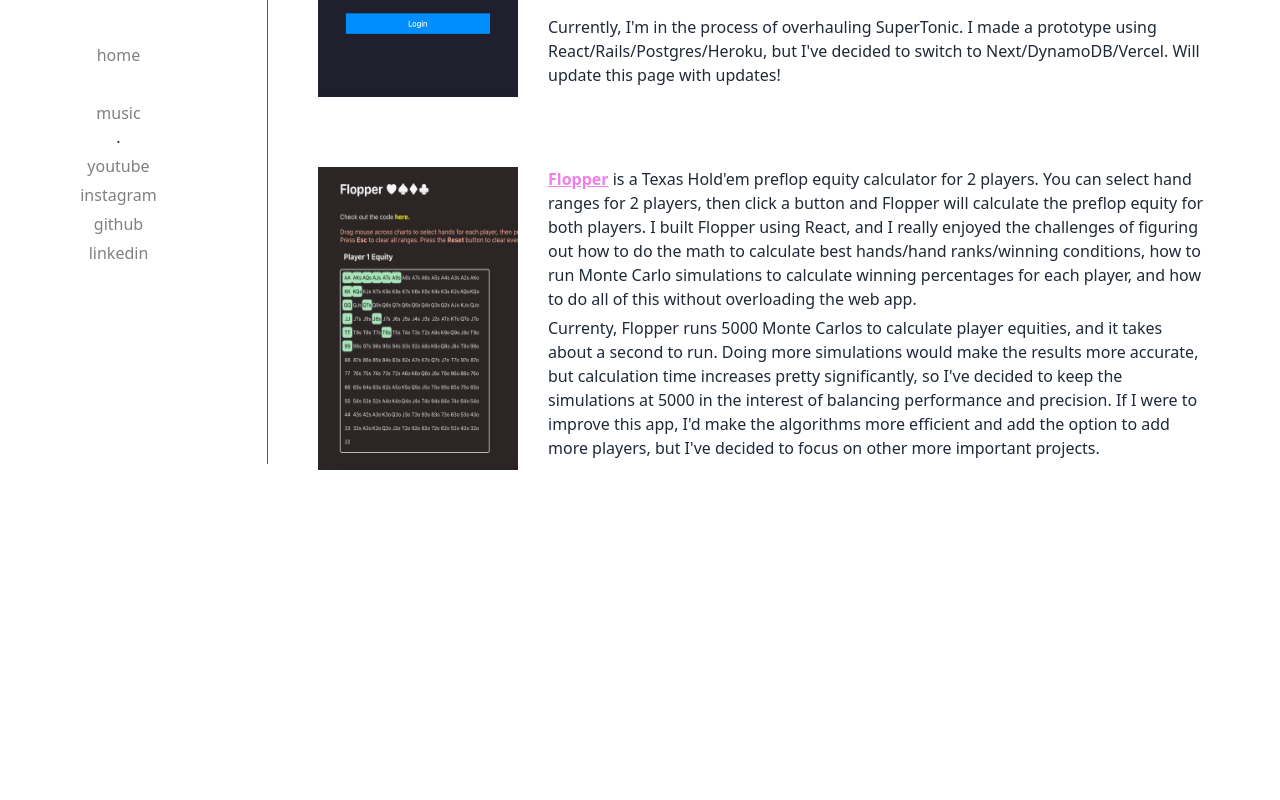
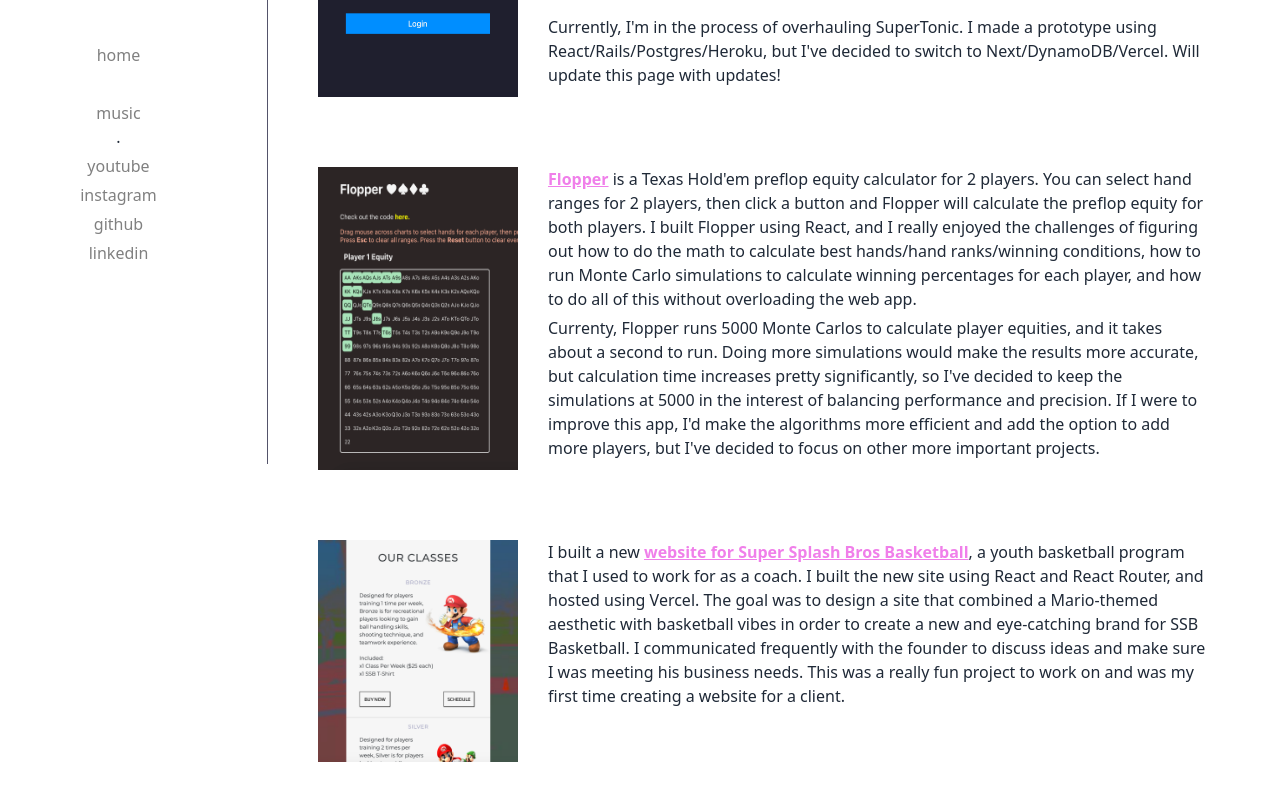
Before and after one commit to joeyhuaa/joronoa, a Next.js app: page /code_projects in a window 1280 px wide. Shown: the part 276-1076 px from the top of the page. Before the commit the page ends 886 px from the top, so only its background shows below. Built offline with nearby package versions, Linux system fonts and the light colour scheme; a web font is replaced by a local one.

Commit message:
add SSB site to /code_projects

```diff
--- a/pages/code_projects.tsx
+++ b/pages/code_projects.tsx
@@ -46,6 +46,30 @@ export default function CodeProjects() {
           </>
         }
       />
+      {/* <Project
+        imgSrc='/assets/newsletter-demo.png'
+        description={
+          <>
+            <p>
+              <Link href='https://newsletter-signup-coral.vercel.app/' target="_blank"><b>Newsletter Signup Demo</b></Link>
+            </p>
+          </>
+        }
+      /> */}
+      <Project
+        imgSrc='/assets/ssb-v2.png'
+        description={
+          <>
+            <p>
+              I built a new <Link href='https://ssb-v2.vercel.app/' target="_blank"><b>website for Super Splash Bros Basketball</b></Link>,
+              a youth basketball program that I used to work for as a coach. I built the new site using React and React Router, and hosted
+              using Vercel. The goal was to design a site that combined a Mario-themed aesthetic with basketball vibes in order to create a new
+              and eye-catching brand for SSB Basketball. I communicated frequently with the founder to discuss ideas and make sure I was meeting his
+              business needs. This was a really fun project to work on and was my first time creating a website for a client.
+            </p>
+          </>
+        }
+      />
     </div>
   )
 }
```
Also changed, not shown: public/assets/newsletter-demo.png (added), public/assets/ssb-v2.png (added).
